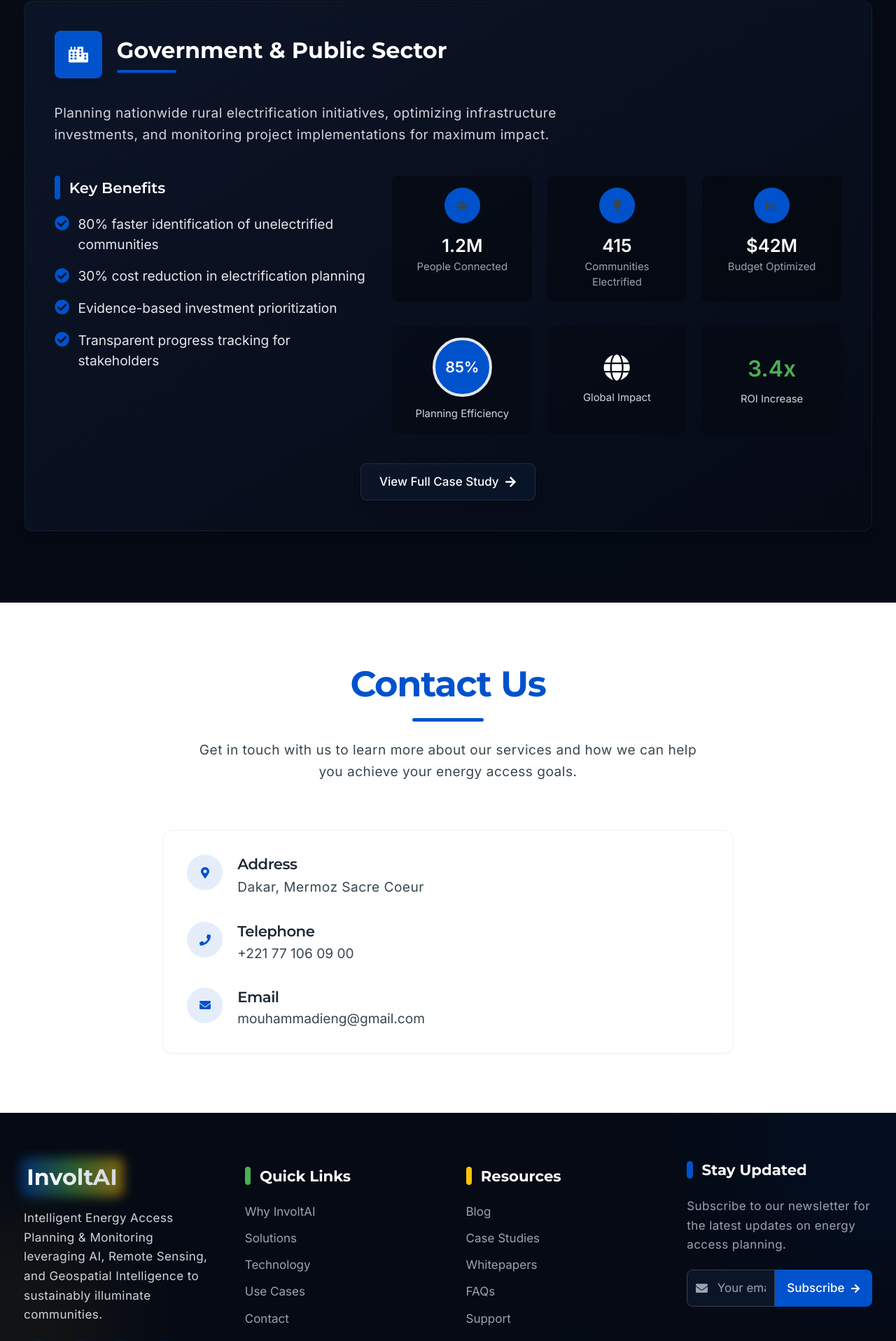
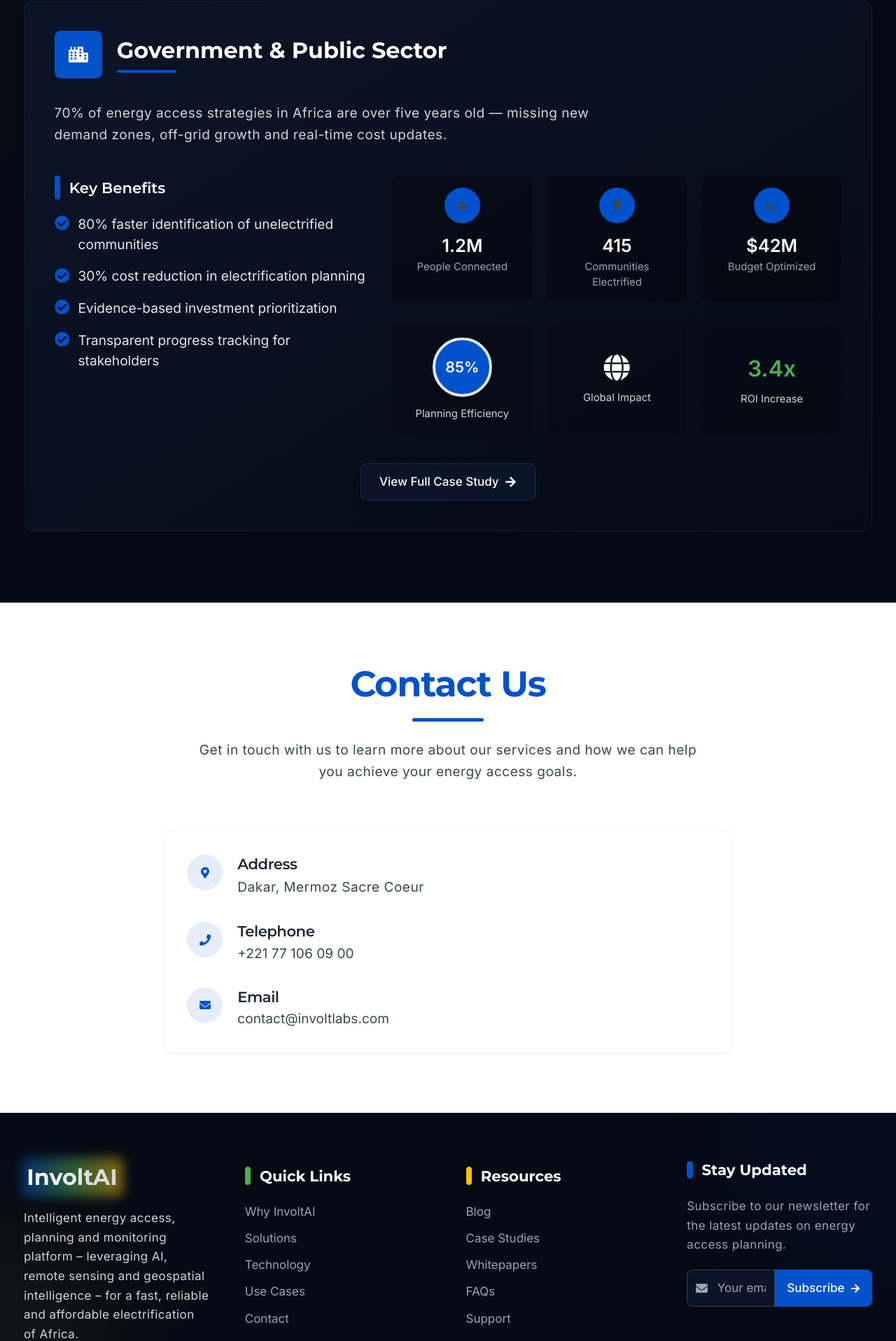
Before and after one commit to diawsdi/energy_website, a Next.js app: page / in a window 1280 px wide. Shown: the part 6171-8087 px from the top of the page at 70% size. Built offline with nearby package versions, Linux system fonts and the light colour scheme.

Commit message:
update footer

```diff
--- a/app/components/Contact.tsx
+++ b/app/components/Contact.tsx
@@ -62,10 +62,10 @@ const Contact: React.FC = () => {
               <div>
                 <h4 className="text-lg sm:text-xl font-montserrat font-semibold text-gray-800 mb-0.5 sm:mb-1 tracking-tight">Email</h4>
                 <a
-                  href="mailto:mouhammadieng@gmail.com"
+                  href="mailto:contact@involtlabs.com"
                   className="text-slate-gray text-base sm:text-lg font-inter hover:text-electric-blue transition-colors break-words"
                 >
-                  mouhammadieng@gmail.com
+                  contact@involtlabs.com
                 </a>
               </div>
             </div>
--- a/app/components/Footer.tsx
+++ b/app/components/Footer.tsx
@@ -28,7 +28,7 @@ const Footer: React.FC = () => {
               </div>
             </Link>
             <p className="text-gray-300 mt-4 leading-relaxed">
-              Intelligent Energy Access Planning & Monitoring leveraging AI, Remote Sensing, and Geospatial Intelligence to sustainably illuminate communities.
+              Intelligent energy access, planning and monitoring platform – leveraging AI, remote sensing and geospatial intelligence – for a fast, reliable and affordable electrification of Africa.
             </p>
             <div className="flex space-x-4 mt-6">
               <a href="#" className="w-10 h-10 bg-electric-blue bg-opacity-10 rounded-full flex items-center justify-center text-white hover:bg-electric-blue hover:text-white transition-all duration-300">
--- a/app/components/UseCases.tsx
+++ b/app/components/UseCases.tsx
@@ -29,7 +29,7 @@ const UseCases: React.FC = () => {
     {
       icon: <FaCity size={28} />,
       title: "Government & Public Sector",
-      description: "Planning nationwide rural electrification initiatives, optimizing infrastructure investments, and monitoring project implementations for maximum impact.",
+      description: "70% of energy access strategies in Africa are over five years old — missing new demand zones, off-grid growth and real-time cost updates.",
       benefits: [
         "80% faster identification of unelectrified communities",
         "30% cost reduction in electrification planning",
@@ -52,7 +52,7 @@ const UseCases: React.FC = () => {
     {
       icon: <FaBolt size={28} />,
       title: "Energy Utilities & Developers",
-      description: "Rapidly identifying potential mini-grid and off-grid opportunities for commercial scale-up, with detailed financial analysis and implementation planning.",
+      description: "Fewer than one-third of agencies and utilities in Africa use real-time dashboards or scenario tools — resulting in strategy gaps, inappropriate funding and missed impact.",
       benefits: [
         "Identify viable mini-grid locations in minutes, not months",
         "Accurate demand forecasting for project sizing",
@@ -75,7 +75,7 @@ const UseCases: React.FC = () => {
     {
       icon: <FaHandsHelping size={28} />,
       title: "NGOs & International Agencies",
-      description: "Ensuring sustainable energy interventions with clear, measurable impacts and efficient resource allocation across multiple regions.",
+      description: "Fragmented processes add 12–24 months in delays and lead to up to 30% project overlap and inefficiencies.",
       benefits: [
         "Evidence-based program design",
         "Accurate baseline and impact measurement",
@@ -98,7 +98,7 @@ const UseCases: React.FC = () => {
     {
       icon: <FaChartLine size={28} />,
       title: "Investors & Financiers",
-      description: "Providing detailed financial insights and clear ROI for electrification investments, reducing risk and increasing confidence in energy access ventures.",
+      description: "50% of African investors report missing clear data reporting for effective and pragmatic investment evaluation.",
       benefits: [
         "Data-driven due diligence for investments",
         "Portfolio-wide risk assessment",
--- a/app/layout.tsx
+++ b/app/layout.tsx
@@ -3,7 +3,15 @@ import type { Metadata } from 'next';
 
 export const metadata: Metadata = {
   title: 'InvoltAI - Powering Tomorrow, Today',
-  description: 'Intelligent Energy Access Planning & Monitoring leveraging AI, Remote Sensing, and Geospatial Intelligence to sustainably illuminate communities.',
+  description: 'Intelligent energy access, planning and monitoring platform – leveraging AI, remote sensing and geospatial intelligence – for a fast, reliable and affordable electrification of Africa.',
+  icons: {
+    icon: [
+      { url: '/favicon/favicon.svg', type: 'image/svg+xml' },
+    ],
+    apple: [
+      { url: '/favicon/apple-touch-icon.svg', type: 'image/svg+xml' },
+    ],
+  },
 };
 
 export default function RootLayout({
```
Also changed, not shown: public/favicon/apple-touch-icon.svg (added), public/favicon/favicon.svg (added).
